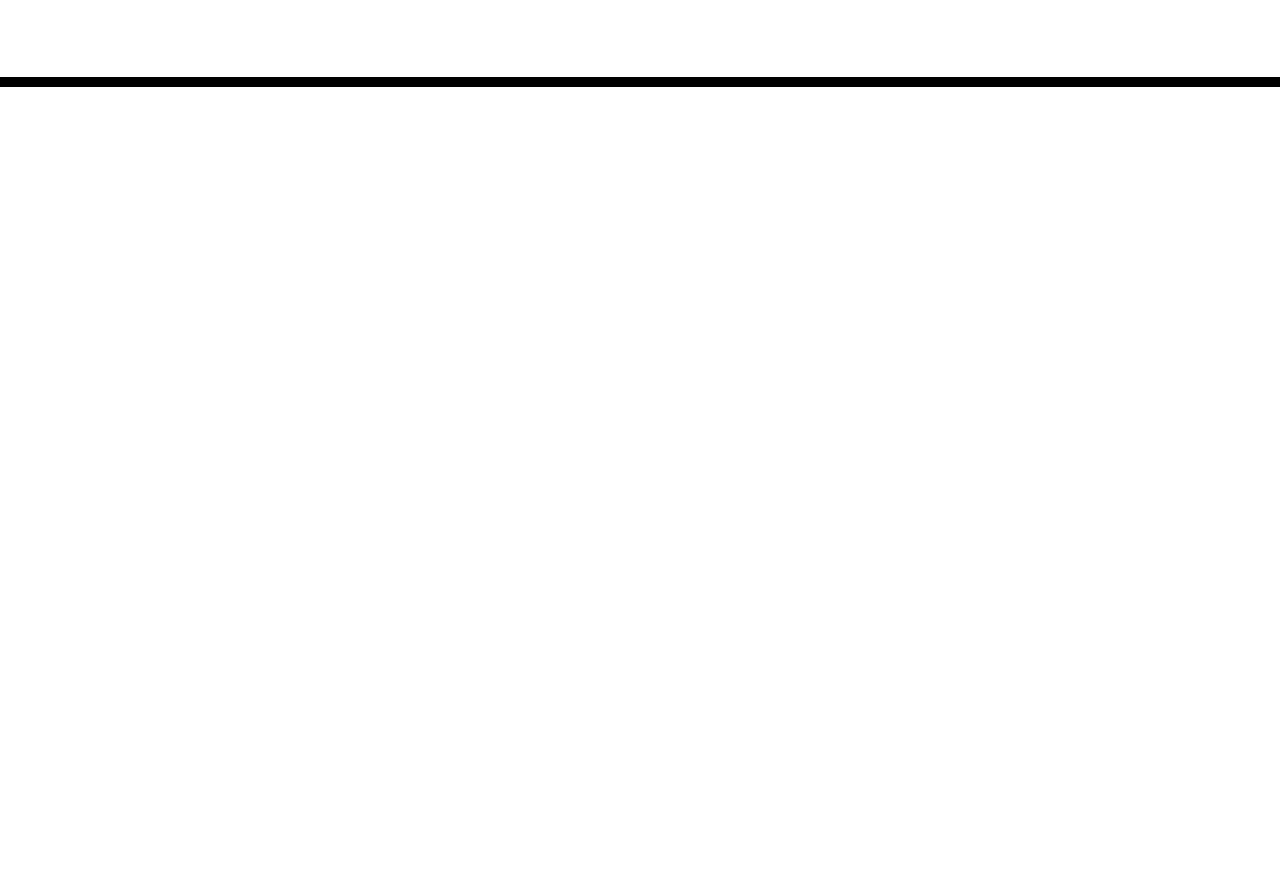
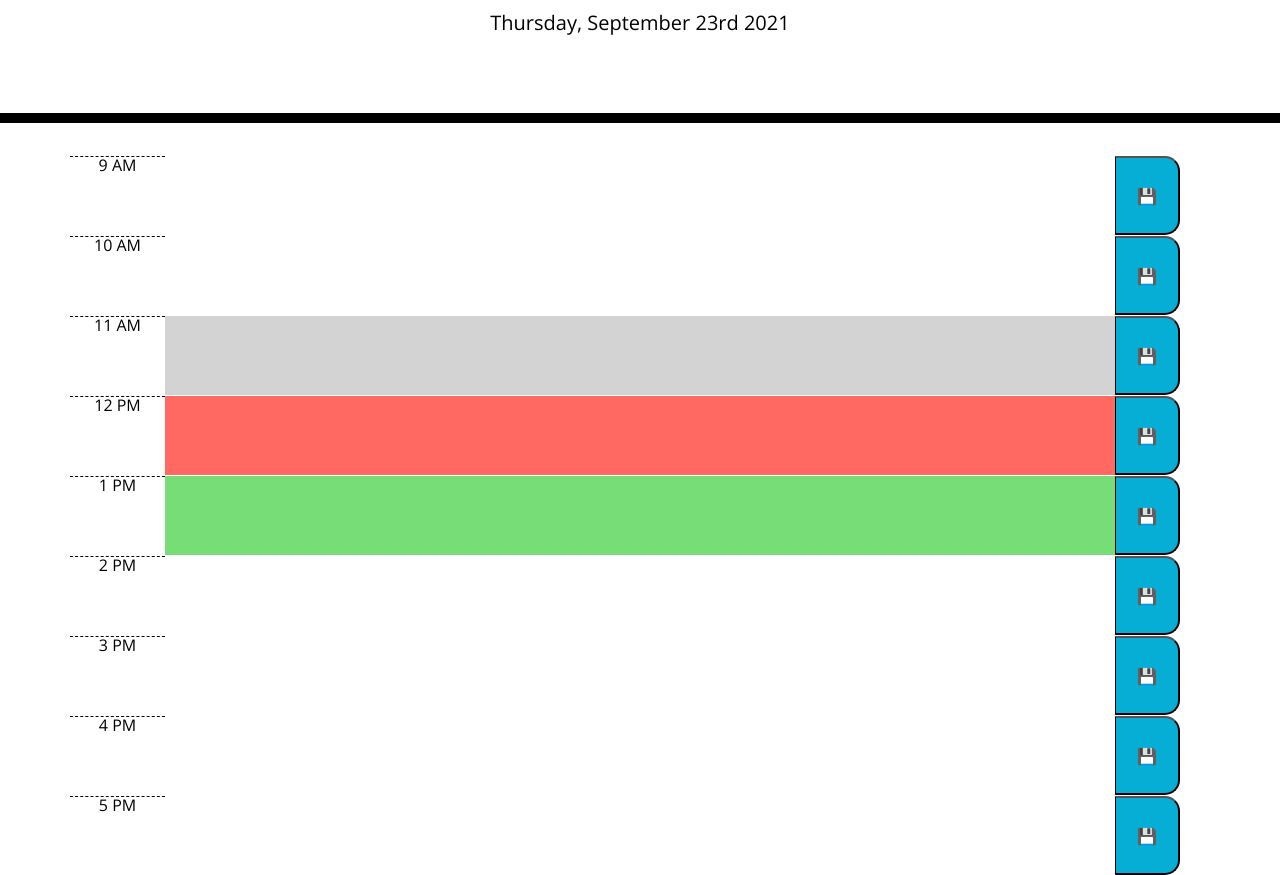
Before and after one commit to Jwbranch4/Work-Day-Scheduler, a plain HTML site: page index.html in a window 1280 px wide. Shown: the part 181-1056 px from the top of the page. Before the commit the page ends 800 px from the top, so only its background shows below. Drawn offline with nearby package versions, Linux system fonts and the light colour scheme.

Commit message:
Created div rows for timeblocks

```diff
--- a/assets/js/script.js
+++ b/assets/js/script.js
@@ -0,0 +1,3 @@
+var day = moment().format("dddd, MMMM Do YYYY");
+
+$("#currentDay").html(day);
--- a/index.html
+++ b/index.html
@@ -30,9 +30,55 @@
     </header>
     <div class="container">
       <!-- Timeblocks go here -->
+      <div class="row time-block">
+        <div class="col-md-1 hour">9 AM</div>
+        <div class="col-md-10 description"></div>
+        <button class="saveBtn"><div class="col-md-1">💾</div></button>
+      </div>
+      <div class="row time-block">
+        <div class="col-md-1 hour">10 AM</div>
+        <div class="col-md-10 description"></div>
+        <button class="saveBtn"><div class="col-md-1">💾</div></button>
+      </div>
+      <div class="row time-block">
+        <div class="col-md-1 hour">11 AM</div>
+        <div class="col-md-10 description past"></div>
+        <button class="saveBtn"><div class="col-md-1">💾</div></button>
+      </div>
+      <div class="row time-block">
+        <div class="col-md-1 hour">12 PM</div>
+        <div class="col-md-10 description present"></div>
+        <button class="saveBtn"><div class="col-md-1">💾</div></button>
+      </div>
+      <div class="row time-block">
+        <div class="col-md-1 hour">1 PM</div>
+        <div class="col-md-10 description future"></div>
+        <button class="saveBtn"><div class="col-md-1">💾</div></button>
+      </div>
+      <div class="row time-block">
+        <div class="col-md-1 hour">2 PM</div>
+        <div class="col-md-10 description"></div>
+        <button class="saveBtn"><div class="col-md-1">💾</div></button>
+      </div>
+      <div class="row time-block">
+        <div class="col-md-1 hour">3 PM</div>
+        <div class="col-md-10 description"></div>
+        <button class="saveBtn"><div class="col-md-1">💾</div></button>
+      </div>
+      <div class="row time-block">
+        <div class="col-md-1 hour">4 PM</div>
+        <div class="col-md-10 description"></div>
+        <button class="saveBtn"><div class="col-md-1">💾</div></button>
+      </div>
+      <div class="row time-block">
+        <div class="col-md-1 hour">5 PM</div>
+        <div class="col-md-10 description"></div>
+        <button class="saveBtn"><div class="col-md-1">💾</div></button>
+      </div>
     </div>
 
     <script src="https://code.jquery.com/jquery-3.4.1.min.js"></script>
     <script src="https://cdnjs.cloudflare.com/ajax/libs/moment.js/2.24.0/moment.min.js"></script>
+    <script src="assets/js/script.js"></script>
   </body>
 </html>
```
